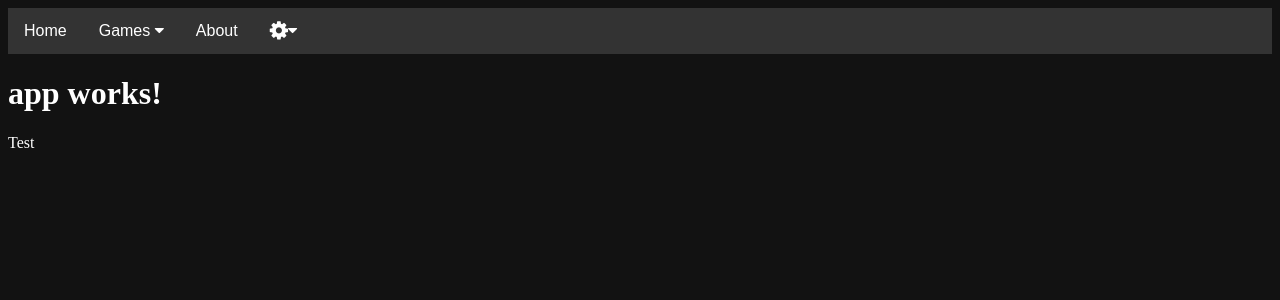
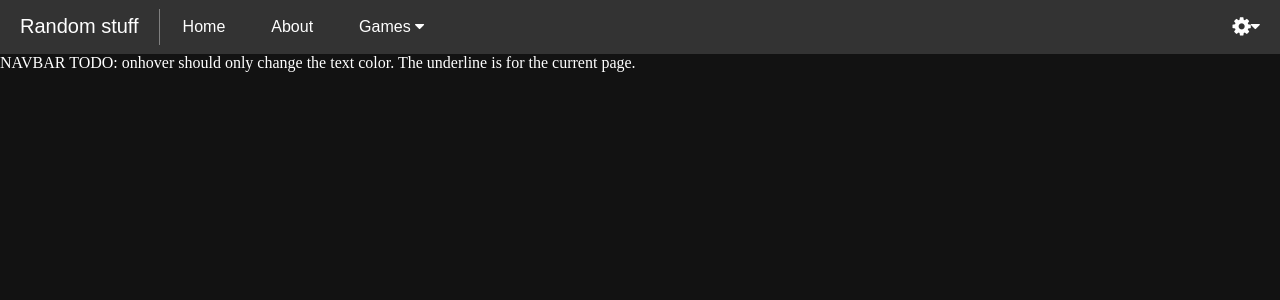
Before and after one commit to OxyFlax/PlutusCalculator, an Angular app: page / in a window 1280 px wide. Shown: the top 300 px of the page. Built offline with nearby package versions, Linux system fonts and the light colour scheme.

Commit message:
Improvements to the navbar

```diff
--- a/package.json
+++ b/package.json
@@ -22,6 +22,7 @@
     "@angular/router": "^3.3.1",
     "@fortawesome/angular-fontawesome": "^0.7.0",
     "core-js": "^2.4.1",
+    "ngx-toastr": "^13.0.0",
     "rxjs": "^5.0.1",
     "ts-helpers": "^1.1.1",
     "zone.js": "^0.7.2"
--- a/src/app/app.component.html
+++ b/src/app/app.component.html
@@ -1,5 +1,2 @@
 <app-navigation></app-navigation>
-<h1>
-  {{title}}
-</h1>
-Test
+NAVBAR TODO: onhover should only change the text color. The underline is for the current page.
--- a/src/app/app.component.ts
+++ b/src/app/app.component.ts
@@ -6,5 +6,5 @@ import { Component } from '@angular/core';
   styleUrls: ['./app.component.css']
 })
 export class AppComponent {
-  title = 'app works!';
+
 }
--- a/src/app/navigation/navigation.component.css
+++ b/src/app/navigation/navigation.component.css
@@ -2,6 +2,13 @@
     overflow: hidden;
     background-color: #333333;
     font-family: Arial, Helvetica, sans-serif;
+  }
+
+  .verticalSeperator {
+    margin-top: 9px;
+    float: left;
+    border-left:1px solid gray;
+    height:36px
   }
 
   .navbar a {
@@ -9,7 +16,17 @@
     font-size: 16px;
     color: white;
     text-align: center;
-    padding: 14px 16px;
+    padding: 18px 20px;
+    text-decoration: none;
+  }
+
+  .navbar p {
+    float: left;
+    font-size: 20px;
+    color: white;
+    text-align: center;
+    margin: 0px;
+    padding: 15px 20px;
     text-decoration: none;
   }
 
@@ -24,23 +41,34 @@
     border: none;
     outline: none;
     color: white;
-    padding: 14px 16px;
+    padding: 18px 20px;
     background-color: inherit;
     font-family: inherit;
     margin: 0;
   }
 
-  .navbar a:hover, .dropdown:hover .dropbtn, .dropbtn:focus {
-    background-color: #8E8E8E;
+  .underline {
+    padding: 0px 3px 0px 3px;
+  }
+
+  .navbar a:hover .underline, .dropdown:hover .dropbtn .underline{
+    color: #ff9f34 ;
+  }
+
+  .navbar a:hover .underline, .dropdown:hover .dropbtn .underline{
+    border-bottom: 3px solid #ff9f34;
   }
 
   .dropdown-content {
-    /* display: none; */
     position: absolute;
     background-color: #474747;
     min-width: 160px;
     box-shadow: 0px 8px 16px 0px rgba(0,0,0,0.2);
     z-index: 1;
+  }
+
+  .settings-content {
+    right: 0;
   }
 
   .dropdown-content a {
@@ -52,10 +80,69 @@
     text-align: left;
   }
 
-  .dropdown-content a:hover {
-    background-color: #ddd;
+  .dropdown-content p {
+    float: none;
+    color: white;
+    margin: 0px;
+    padding: 12px 16px;
+    text-decoration: none;
+    display: block;
+    text-align: left;
   }
 
   .show {
     display: block;
   }
+
+  .settings {
+    float: right;
+  }
+
+  .settings p {
+    font-size: 16px;
+  }
+
+
+  /* Toggle switch CSS */
+  input[type=checkbox]{
+    height: 0;
+    width: 0;
+    visibility: hidden;
+  }
+
+  label {
+    cursor: pointer;
+    text-indent: -9999px;
+    width: 35px;
+    height: 17px;
+    background: lightgray;
+    display: block;
+    border-radius: 3px;
+    position: relative;
+    float:right;
+  }
+
+  label:after {
+    content: '';
+    position: absolute;
+    top: 2px;
+    left: 2px;
+    width: 13px;
+    height: 13px;
+    background: #fff;
+    border-radius: 3px;
+    transition: 0.3s;
+  }
+
+  input:checked + label {
+    background: gray;
+  }
+
+  input:checked + label:after {
+    left: calc(100% - 2px);
+    transform: translateX(-100%);
+  }
+
+  label:active:after {
+    width: 35px;
+  }
--- a/src/app/navigation/navigation.component.html
+++ b/src/app/navigation/navigation.component.html
@@ -1,26 +1,31 @@
 <div class="navbar">
-  <a href="#home">Home</a>
+  <p>Random stuff</p>
+  <div class="verticalSeperator"></div>
+  <a href="#home"><span class="underline">Home</span></a>
+  <a href="#news"><span class="underline">About</span></a>
   <div class="dropdown">
-    <button class="dropbtn" (click)="showDropDown($event, 'games')">Games
-      <i class="fa fa-caret-down"></i>
+    <button class="dropbtn" (click)="showDropDown($event, 'games')">
+      <span class="underline">
+        Games
+        <i class="fa fa-caret-down"></i>
+      </span>
     </button>
     <div class="dropdown-content" *ngIf="showGamesDropDown" (clickOutside)="hideDropDown('games')">
-      <a href="#">Link 1</a>
-      <a href="#">Link 2</a>
-      <a href="#">Link 3</a>
+      <a href="#maplestory"><span class="underline">Maplestory</span></a>
+      <a href="#ark"><span class="underline">ARK: Survival Evolved</span></a>
+      <a href="#overwatch"><span class="underline">Overwatch</span></a>
     </div>
   </div>
-  <a href="#news">About</a>
 
-  <div class="dropdown">
+  <div class="dropdown settings">
     <button class="dropbtn" (click)="showDropDown($event, 'settings')">
       <i class="fa fa-cog fa-lg"></i>
       <i class="fa fa-caret-down"></i>
     </button>
-    <div class="dropdown-content" *ngIf="showSettingsDropDown" (clickOutside)="hideDropDown('settings')">
-      <a href="#">Link 1</a>
-      <a href="#">Link 2</a>
-      <a href="#">Link 3</a>
+    <div class="dropdown-content settings-content" *ngIf="showSettingsDropDown" (clickOutside)="hideDropDown('settings')">
+      <p class="settingsp">
+        Dark Mode <input type="checkbox" id="switch" [(ngModel)]="darkMode" (change)="toggleTheme($event)"/><label for="switch"></label>
+      </p>
     </div>
   </div>
 </div>
--- a/src/app/navigation/navigation.component.ts
+++ b/src/app/navigation/navigation.component.ts
@@ -8,9 +8,15 @@ import { Component, OnInit } from '@angular/core';
 export class NavigationComponent implements OnInit {
   showGamesDropDown: boolean = false;
   showSettingsDropDown: boolean = false;
+  darkMode: boolean = false;
   constructor() { }
 
   ngOnInit() {
+  }
+
+  toggleTheme(){
+    alert("Not yet implemented");
+    console.log("yes");
   }
 
   showDropDown(event, type) {
--- a/src/styles.css
+++ b/src/styles.css
@@ -2,4 +2,5 @@
 body {
     background-color: #121212;
     color: white;
+    margin: 0px;
 }
```
Also changed, not shown: 1 other file (tests, documents, lock files or other folders).
